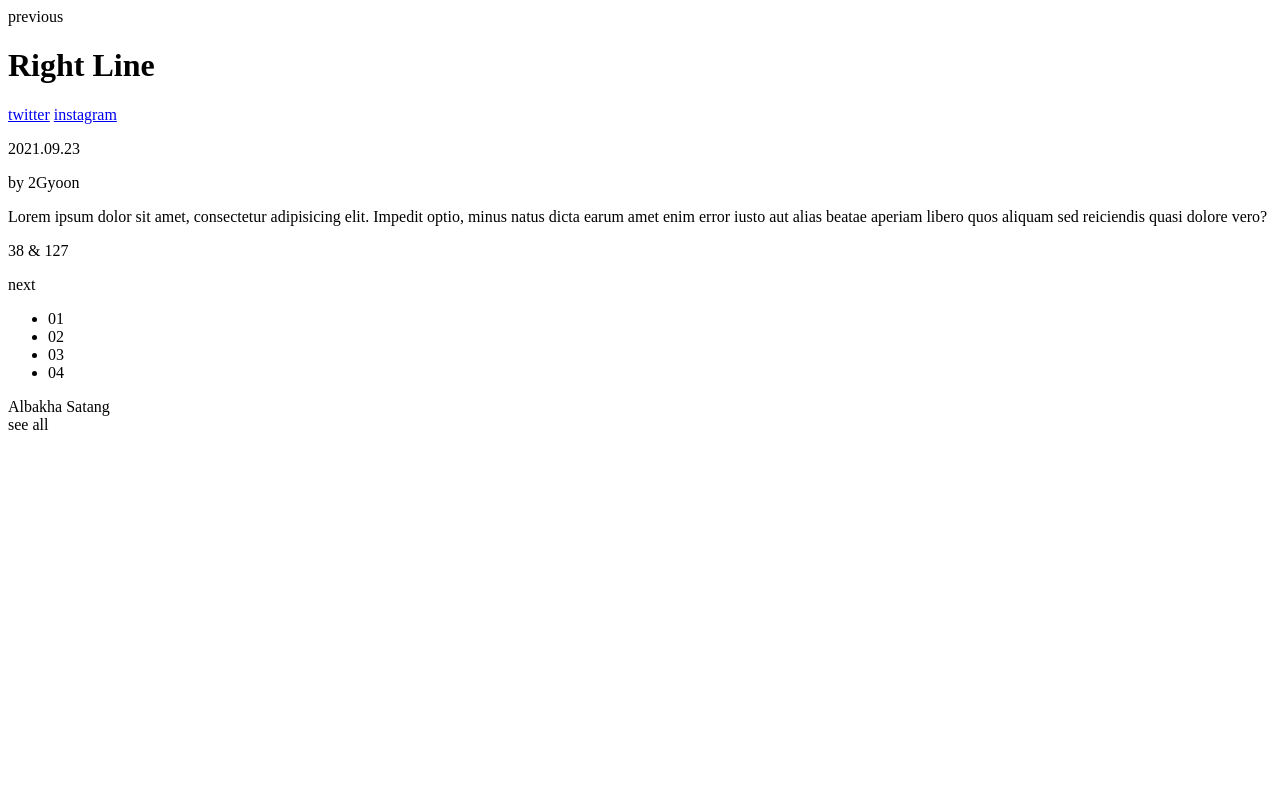
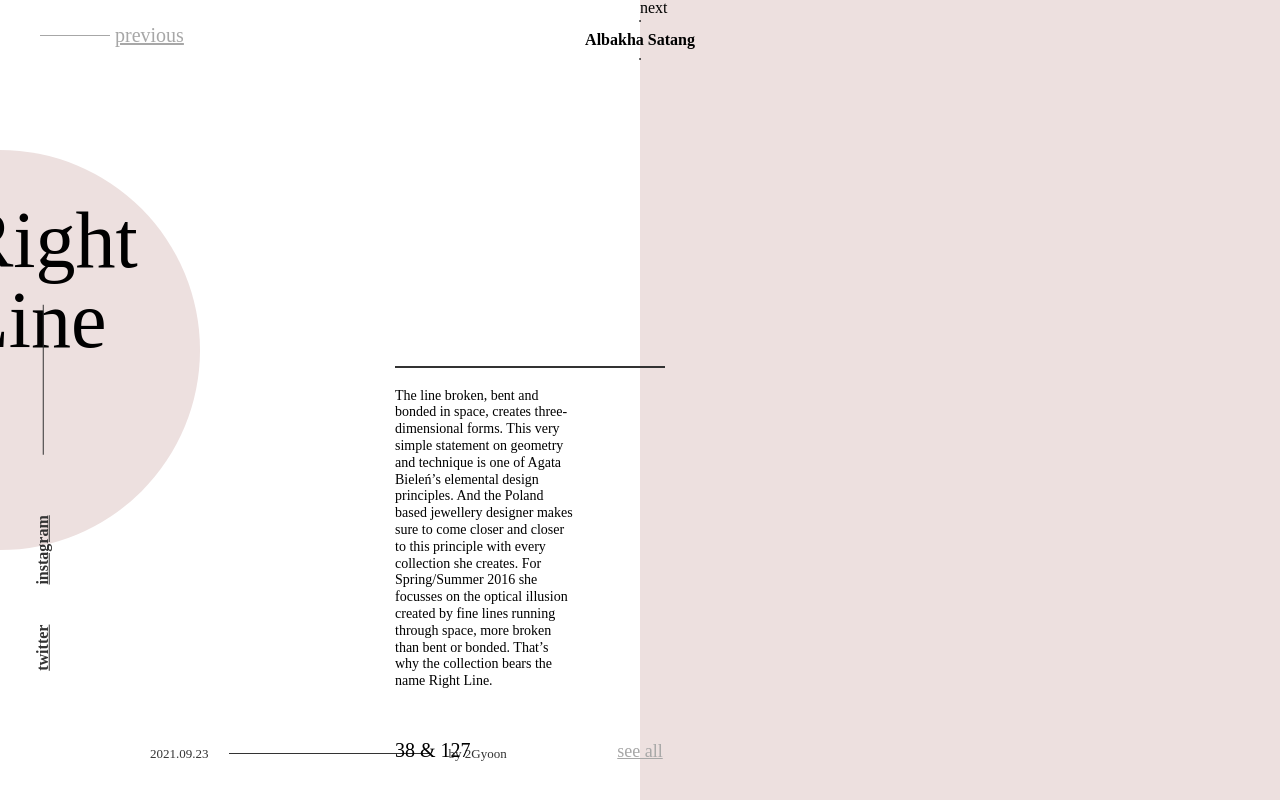
Before and after one commit to 2Gyoon/magazine_style, a plain HTML site: page index.html in a window 1280 px wide. Drawn offline with nearby package versions, Linux system fonts and the light colour scheme.

Commit message:
0925 left css 작업

```diff
--- /dev/null
+++ b/css/style.css
@@ -0,0 +1,164 @@
+@charset "utf-8";
+
+*{
+  box-sizing: border-box;
+}
+
+#bookCover{
+  display: flex;
+  height: 100vh;
+}
+#bookCover .left{
+  background-color: #fff;
+  width: 50%;
+  position: relative;
+}
+#bookCover .left .btn{
+  position: absolute;
+  top: 25px;
+  left: 40px;
+}
+#bookCover .left .btn--prev{
+  color: #a7a7a7;
+  text-decoration: underline;
+  font-size: 20px;
+  display: flex;
+  align-items: center;
+}
+#bookCover .left .btn--prev::before{
+  content: "";
+  display: block;
+  width: 70px;
+  height: 1px;
+  background-color: #a7a7a7;
+  margin-right: 5px;
+}
+#bookCover .left .title_part{
+  width: 100%;
+  position: absolute;
+  top: 150px;
+  left: -200px;
+}
+#bookCover .left .title_part h1{
+  font-size: 80px;
+  position: absolute;
+  top: 50px;
+  left: 50%;
+  transform: translateX(-50%);
+}
+#bookCover .left .title_part .circle{
+  width: 400px;
+  height: 400px;
+  background-color: #ede0df;
+  border-radius: 50%;
+}
+#bookCover .left .sns{
+  position: absolute;
+  display: flex;
+  align-items: center;
+  transform: rotate(-90deg);
+  top: 60%;
+  left: -140px;
+}
+#bookCover .left .sns::after{
+  content: "";
+  display: block;
+  width: 150px;
+  height: 1px;
+  background-color: #333;
+  margin-left: 20px;
+}
+#bookCover .left .sns a{
+  color: #333;
+  font-weight: bold;
+  margin-right: 40px;
+}
+#bookCover .left .info{
+  display: flex;
+  align-items: center;
+  position: absolute;
+  bottom: 40px;
+  left: 150px;
+}
+#bookCover .left .info p{
+  color: #333;
+  display: flex;
+  align-items: center;
+  font-size: 13px;
+}
+#bookCover .left .info p:last-child::before{
+  content: "";
+  display: block;
+  width: 200px;
+  height: 1px;
+  background-color: #333;
+  margin-left: 20px;
+  margin-right: 20px;
+}
+#bookCover .left .content{
+  width: 270px;
+  position: absolute;
+  bottom: 40px;
+  right: -25px;
+
+}
+#bookCover .left .content::before{
+  content: "";
+  display: block;
+  width: 100%;
+  height: 2px;
+  background-color: #333;
+}
+#bookCover .left .content p{
+  padding-right: 90px;
+}
+#bookCover .left .content p:first-child{
+  padding-top: 20px;
+  line-height: 1.2;
+  font-size: 14px;
+}
+#bookCover .left .content p:last-child{
+  padding-top: 50px;
+  font-size: 20px;
+}
+
+
+
+
+
+
+#bookCover .right{
+  background-color: #ede0df;
+  width: 50%;
+}
+
+
+
+#bookCover .main_title{
+  position: absolute;
+  left: 50%;
+  transform: translateX(-50%);
+  top: 10px;
+  display: flex;
+  flex-direction: column;
+  align-items: center;
+  font-weight: bold;
+}
+#bookCover .main_title::before,
+#bookCover .main_title::after{
+  content: "";
+  width: 2px;
+  height: 2px;
+  background-color: #333;
+  margin: 10px;
+  border-radius: 50%;
+}
+#bookCover .see_all{
+  position: absolute;
+  left: 50%;
+  transform: translateX(-50%);
+  bottom: 40px;
+  text-decoration: underline;
+  color: #a7a7a7;
+  font-size: 18px;
+}
--- a/index.html
+++ b/index.html
@@ -1,11 +1,15 @@
 <!DOCTYPE html>
 <html lang="en">
+
 <head>
   <meta charset="UTF-8">
   <meta http-equiv="X-UA-Compatible" content="IE=edge">
   <meta name="viewport" content="width=device-width, initial-scale=1.0">
   <title>잡지스타일</title>
+  <link rel="stylesheet" href="https://cdn.jsdelivr.net/npm/reset-css@5.0.1/reset.min.css">
+  <link rel="stylesheet" href="./css/style.css">
 </head>
+
 <body>
   <div id="bookCover">
     <div class="left">
@@ -23,7 +27,11 @@
         <p>by 2Gyoon</p>
       </div>
       <div class="content">
-        <p>Lorem ipsum dolor sit amet, consectetur adipisicing elit. Impedit optio, minus natus dicta earum amet enim error iusto aut alias beatae aperiam libero quos aliquam sed reiciendis quasi dolore vero?</p>
+        <p>The line broken, bent and bonded in space, creates three-dimensional forms. This very simple statement on
+          geometry and technique is one of Agata Bieleń’s elemental design principles. And the Poland based jewellery
+          designer makes sure to come closer and closer to this principle with every collection she creates. For
+          Spring/Summer 2016 she focusses on the optical illusion created by fine lines running through space, more
+          broken than bent or bonded. That’s why the collection bears the name Right Line.</p>
         <p>38 & 127</p>
       </div>
     </div>
@@ -32,10 +40,10 @@
       <div class="btn btn--next">next</div>
       <div class="index">
         <ul>
-          <li>01</li>
+          <!-- <li>01</li>
           <li>02</li>
           <li>03</li>
-          <li>04</li>
+          <li>04</li> -->
         </ul>
       </div>
       <div class="image_part"></div>
@@ -48,4 +56,5 @@
 
 
 </body>
+
 </html>
```
